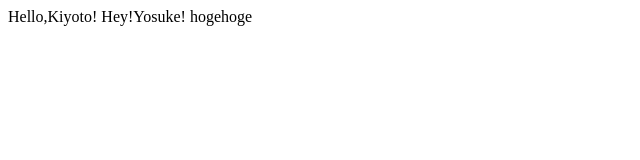
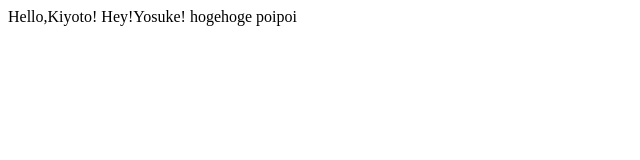
Before and after one commit to ieie0727/gitHubTest, a plain HTML site: page index.html in a window 1280 px wide. Shown: the full height of the page, 0-640 px from the left. Drawn offline with Linux system fonts and the light colour scheme.

Commit message:
どうでしょうか
#2 に対応

```diff
--- a/index.html
+++ b/index.html
@@ -10,5 +10,6 @@
   Hello,Kiyoto!
   Hey!Yosuke!
   hogehoge
+  poipoi
 </body>
 </html>
```
